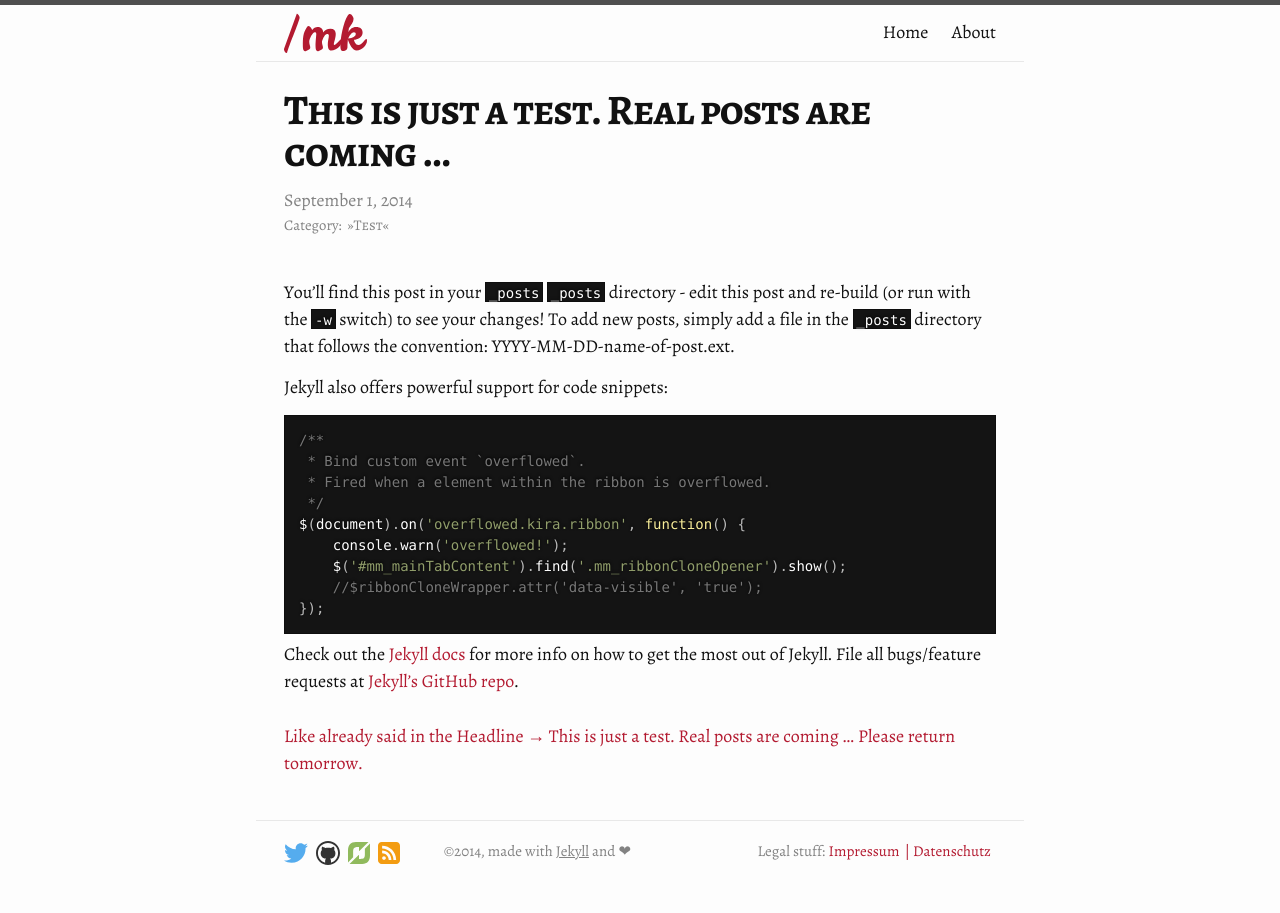
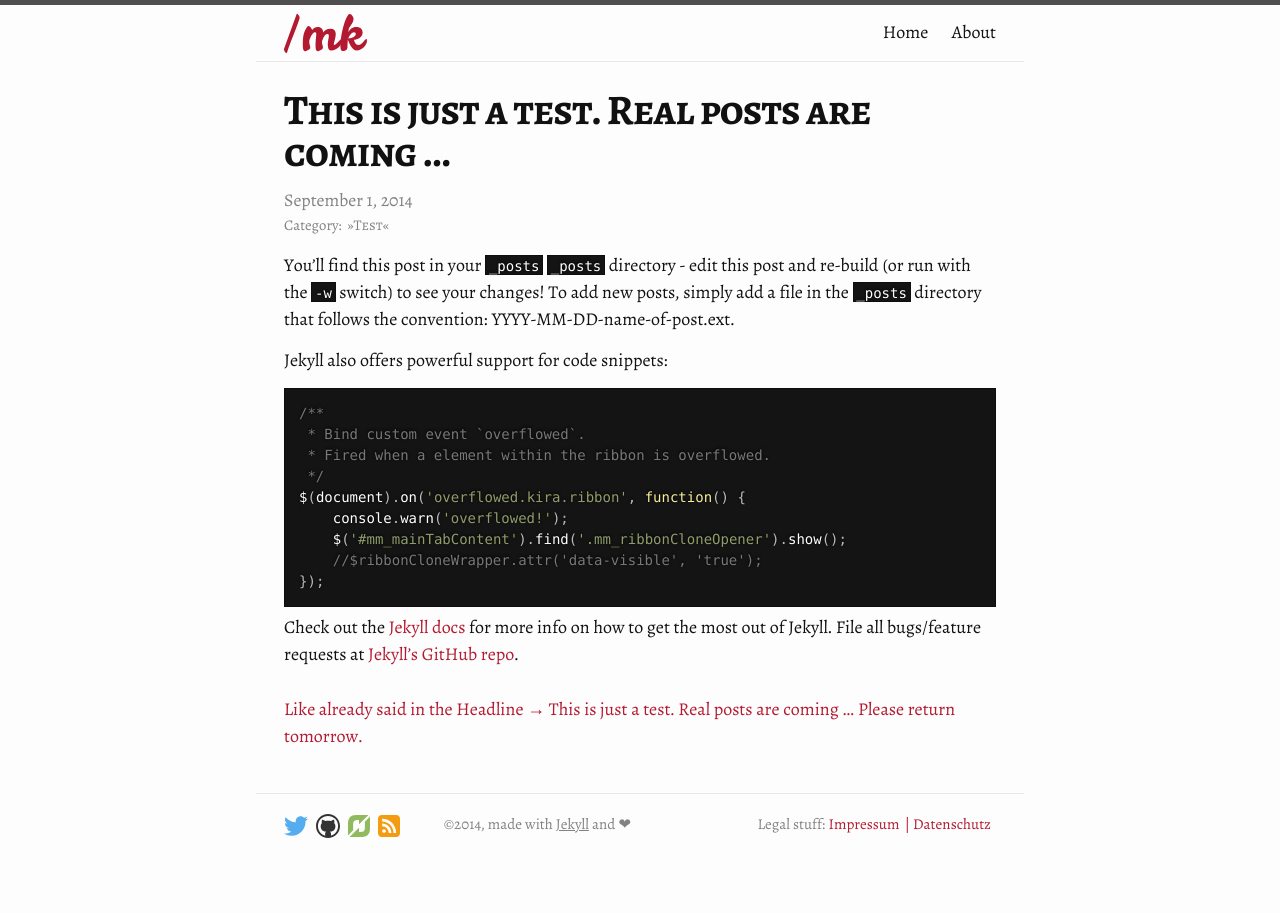
Before and after one commit to mischah/michael-kuehnel.de, a Jekyll site: the page built from _posts/2014-09-01-testballon.md, in a window 1280 px wide. Built offline with Jekyll 4.4.1, drawn with Linux system fonts in a browser that asks for light colours; comment, search, counter and statistics services are not loaded.

Commit message:
Adjust post-header

```diff
--- a/_sass/_layout.scss
+++ b/_sass/_layout.scss
@@ -268,7 +268,8 @@ body {
 		margin-right: 5px;
 	}
 }
-p.post-meta {
+p.post-meta,
+h2.post-meta {
 	margin-bottom: 0;
 }
 
@@ -286,7 +287,7 @@ p.post-meta {
  * Posts
  */
 .post-header {
-	margin-bottom: $spacing-unit;
+	// margin-bottom: $spacing-unit;
 }
 
 .post-title {
```
